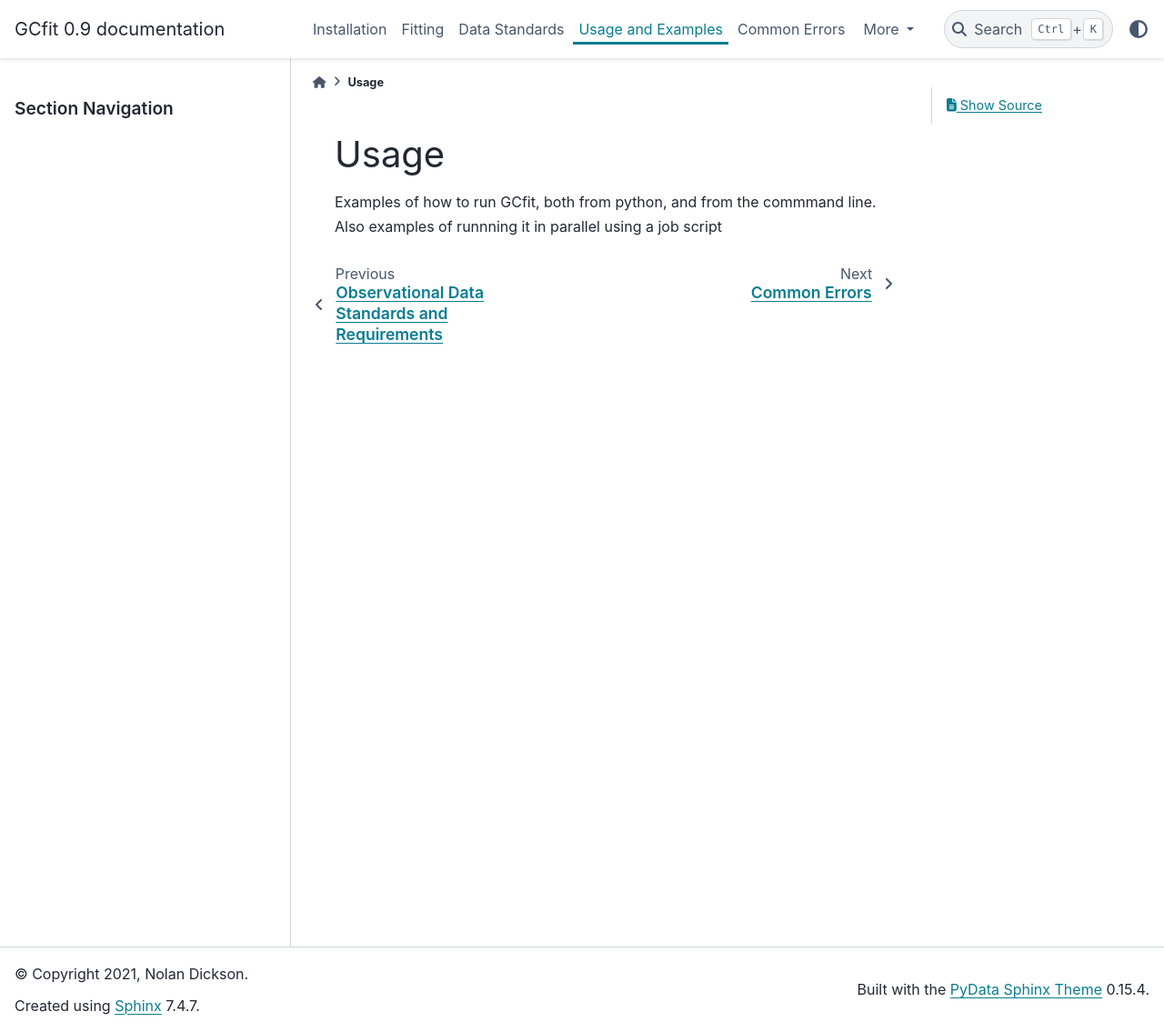
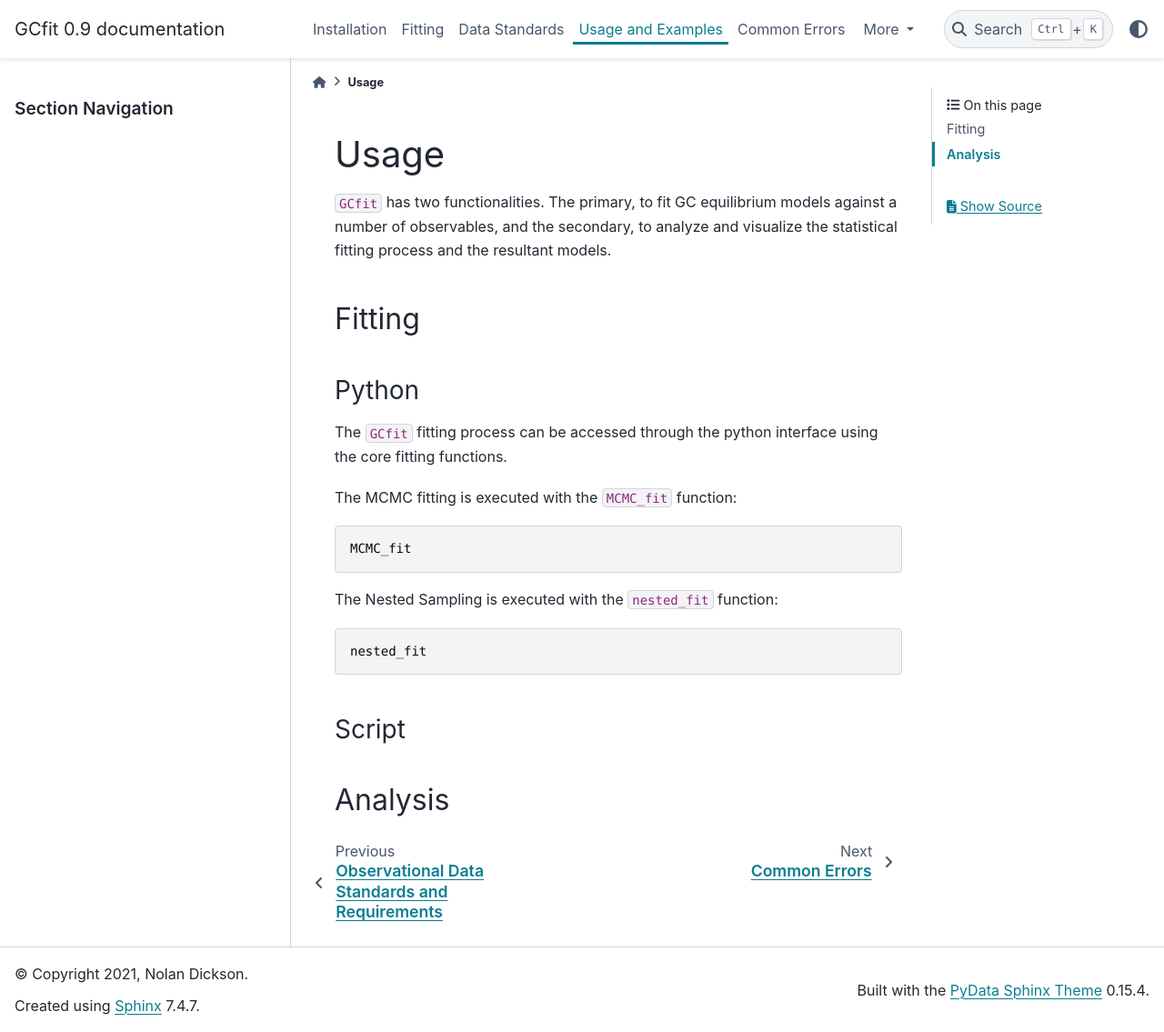
Before and after one commit to nmdickson/GCfit, a Sphinx documentation site: the page built from docs/source/usage.rst, in a window 1280 px wide and 1135 px high. Shown: the whole window at 91% size. Built offline with Sphinx 7.4.7 and the PyData theme 0.15.4, drawn with Linux system fonts in a browser that asks for light colours; pages that are not in the unit, such as notebooks, are missing from menus.

Commit message:
outline the usage/examples docs

```diff
--- a/docs/source/usage.rst
+++ b/docs/source/usage.rst
@@ -2,5 +2,60 @@
 Usage
 =====
 
-Examples of how to run GCfit, both from python, and from the commmand line.
-Also examples of runnning it in parallel using a job script
+``GCfit`` has two functionalities. The primary, to fit GC equilibrium models
+against a number of observables, and the secondary, to analyze and visualize
+the statistical fitting process and the resultant models.
+
+Fitting
+=======
+
+Python
+^^^^^^
+
+The ``GCfit`` fitting process can be accessed through the python interface
+using the core fitting functions.
+
+The MCMC fitting is executed with the ``MCMC_fit`` function:
+
+.. code-block:: python
+
+    MCMC_fit
+
+The Nested Sampling is executed with the ``nested_fit`` function:
+
+.. code-block:: python
+
+    nested_fit
+
+
+.. things that go into that are in common
+
+.. things specific to MCMC
+.. things specific to nested
+
+.. examples of how to do some things
+
+
+Script
+^^^^^^
+
+.. introduce the GCfitter script
+
+.. describe things specific to script, how to run it, parallelism
+
+.. direct to help page
+
+.. some examples of how to do things, including in parallel, with job queue
+
+
+Analysis
+========
+
+.. output files
+
+.. run visualizers
+.. common plots/stats
+.. specifics to each kind
+
+.. model visualizers
+.. CI visualizers
```
